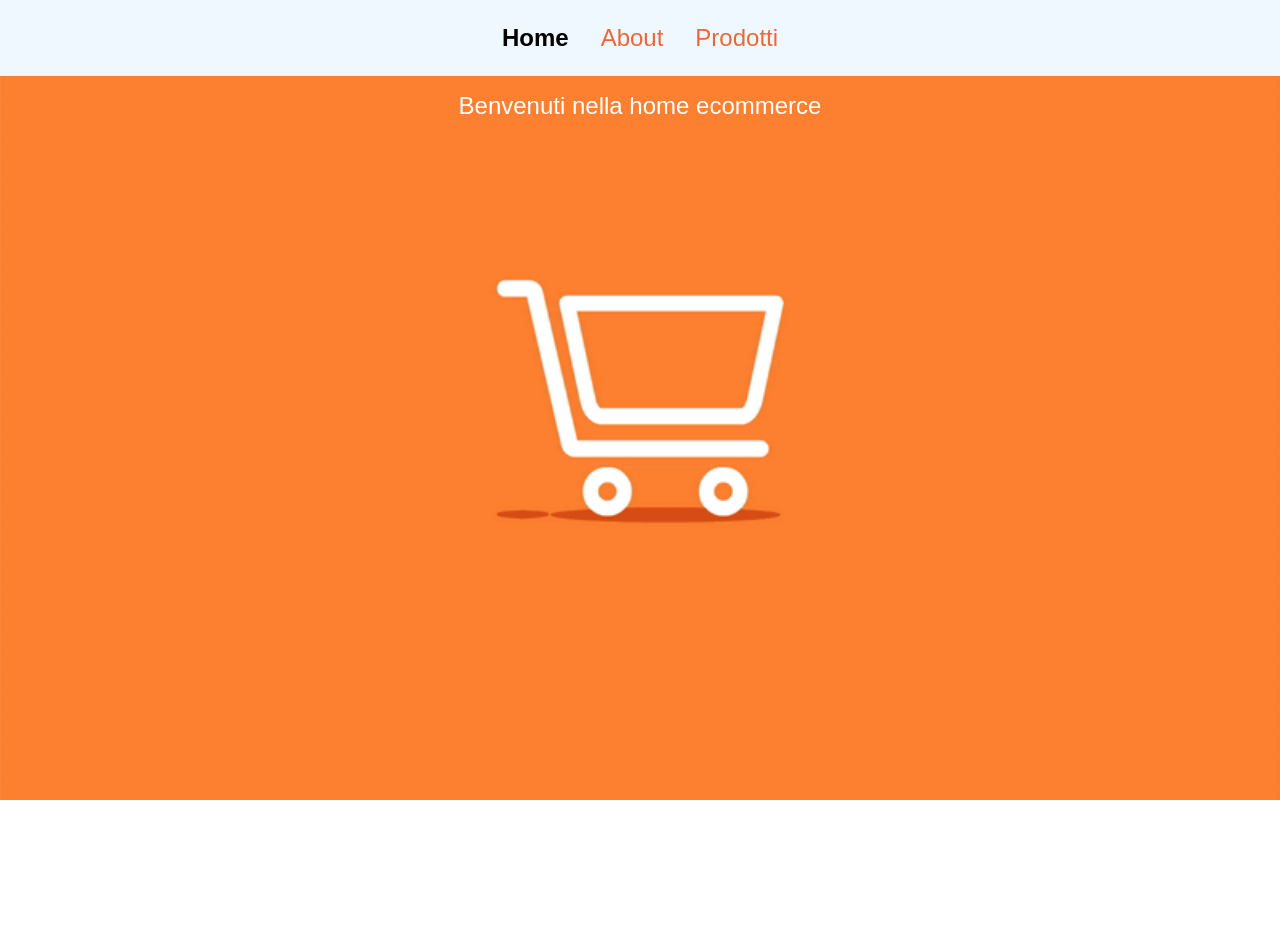
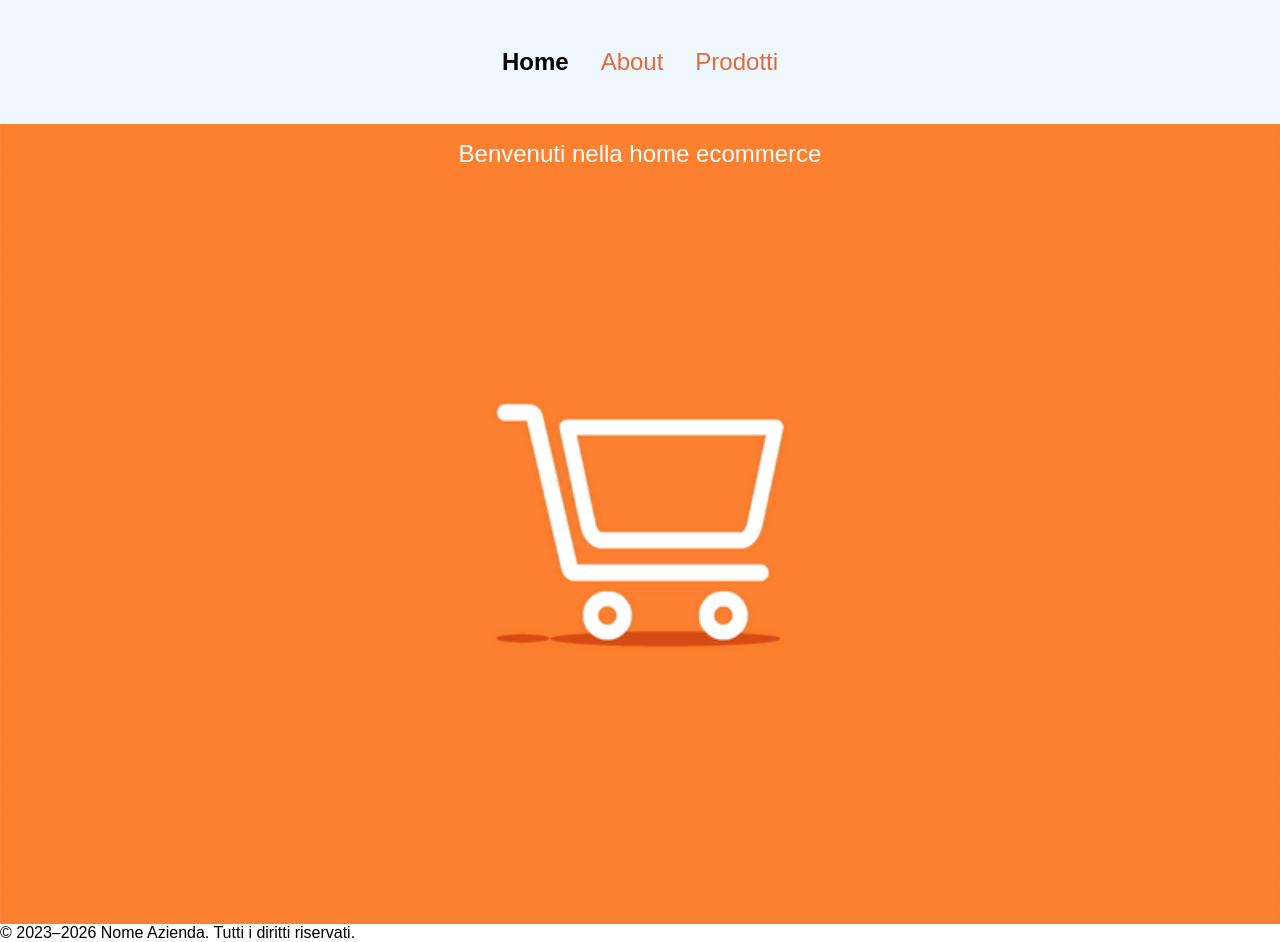
Before and after one commit to alexanderpulido2098-gif/E-commerce-route, a React (Vite) app: page / in a window 1280 px wide. Before the commit the page ends 800 px from the top, so only its background shows below. Built offline with nearby package versions, Linux system fonts and the light colour scheme.

Commit message:
*Created component Layaotclasic and applied in struttura react router  app.jsx * removed NavbarEco the all pages

```diff
--- /dev/null
+++ b/layouts/layoutclasic.jsx
@@ -0,0 +1,26 @@
+import { Outlet } from "react-router";
+import NavbarEco from "../src/components/navbar";
+import FooterApp from "../src/components/FooterComp";
+
+function LayoutCLasic() {
+
+
+    return (<>
+        <header>
+            <NavbarEco />
+        </header>
+
+        <main>
+            <Outlet />
+        </main>
+
+        <footer>
+            <FooterApp />
+        </footer>
+
+    </>
+    )
+
+
+
+} export default LayoutCLasic
--- a/src/App.jsx
+++ b/src/App.jsx
@@ -1,5 +1,6 @@
 
 import { BrowserRouter, Routes, Route } from "react-router";
+import LayoutCLasic from "../layouts/layoutclasic";
 
 import HomePage from "./pages/HomePage";
 import AboutPage from "./pages/Aboutpage";
@@ -15,11 +16,13 @@ function App() {
   return (
     <BrowserRouter>
       <Routes>
-        <Route path="/" Component={HomePage} />
-        <Route path="/About" Component={AboutPage} />
-        <Route path="/Prodotti" Component={ProdottiPage} />
-        <Route path="/Prodotto/:id" Component={ProdottoSingle} />
-        <Route path="*" Component={NotFoundPage} />
+        <Route Component={LayoutCLasic}>
+          <Route path="/" Component={HomePage} />
+          <Route path="/About" Component={AboutPage} />
+          <Route path="/Prodotti" Component={ProdottiPage} />
+          <Route path="/Prodotto/:id" Component={ProdottoSingle} />
+          <Route path="*" Component={NotFoundPage} />
+        </Route>
       </Routes>
     </BrowserRouter>
 
--- /dev/null
+++ b/src/components/FooterComp.jsx
@@ -0,0 +1,19 @@
+function FooterApp() {
+    const startYear = 2023;
+    const currentYear = new Date().getFullYear();
+    const yearRange =
+        currentYear > startYear ? `${startYear}–${currentYear}` : `${currentYear}`;
+
+
+
+    return (
+        <>
+            <footer>
+                <p>&copy; {yearRange} Nome Azienda. Tutti i diritti riservati.</p>
+            </footer>
+
+
+        </>
+
+    )
+} export default FooterApp
--- a/src/components/prodottosingle.jsx
+++ b/src/components/prodottosingle.jsx
@@ -8,7 +8,7 @@ import NavbarEco from "./navbar";
 
 function ProdottoSingle() {
 
-    const [prodotto, setProdotto] = useState(null); //questo state mi serve per renderizare le card cambiando il suo set con la chiamata fetch
+    const [prodotto, setProdotto] = useState({});//useState(null)con controllo //questo state mi serve per renderizare le card cambiando il suo set con la chiamata fetch
     const { id } = useParams();//llegere variabile prnsente nel indirizo  in questo caso id
     const navigate = useNavigate(); // usiamo  navigate per spostare caso mai al utente a la paggina dei prodotti
     const url = `https://fakestoreapi.com/products/${id}`
@@ -28,14 +28,14 @@ function ProdottoSingle() {
             });
     }, [id]);
     //******FEEDBACK o controllo finche caricano i dati  ******+ */
-    if (!prodotto) {
-        return (
-            <div>
-                <NavbarEco />
-                <p>Caricamento in corso...</p>
-            </div>
-        );
-    }
+    // if (!prodotto) {
+    //     return (
+    //         <div>
+    //             <NavbarEco />
+    //             <p>Caricamento in corso...</p>
+    //         </div>
+    //     );
+    // }
 
     return (
         <div>
--- a/src/index.css
+++ b/src/index.css
@@ -16,7 +16,7 @@
     position: absolute;
     top: 80%;
     transform: translate(300%, -50%);
-    color: white;
+    color: rgb(233, 104, 57);
     padding: 12px 24px;
     text-decoration: none;
     border-radius: 8px;
--- a/src/pages/Aboutpage.jsx
+++ b/src/pages/Aboutpage.jsx
@@ -1,10 +1,9 @@
-import NavbarEco from "../components/navbar";
+
 import Rendercardabout from "../props/Rendercardabout";
 
 function AboutPage() {
     return (
         <div>
-            <NavbarEco />
             <Rendercardabout />
         </div>
     )
--- a/src/pages/Homepage.jsx
+++ b/src/pages/Homepage.jsx
@@ -1,13 +1,12 @@
-import NavbarEco from "../components/navbar";
 import Gif1 from "../assets/Gif1.gif";
 
 
 function HomePage() {
     return (
         <div className="Home-container" style={{ backgroundImage: `url(${Gif1})` }}>
-            <NavbarEco />
 
-            {/* 👇 Contenuto centrale separato dalla Navbar */}
+
+            {/*  Contenuto centrale separato dalla Navbar */}
             <div className="Home-content">
                 <p>Benvenuti nella home ecommerce</p>
             </div>
--- a/src/pages/prodottipage.jsx
+++ b/src/pages/prodottipage.jsx
@@ -1,11 +1,10 @@
-import NavbarEco from "../components/navbar";
+
 import Prodotti from "../components/Prodotti";
 
 function ProdottiPage() {
 
     return (
         <>
-            <NavbarEco />
             <Prodotti />
         </>
     )
--- a/src/pages/prodottopage.jsx
+++ b/src/pages/prodottopage.jsx
@@ -1,4 +1,3 @@
-import NavbarEco from "../components/navbar";
 import ProdottoSingle from "../components/prodottosingle";
 
 
@@ -6,7 +5,6 @@ function ProdottoPage() {
 
     return (
         <>
-            <NavbarEco />
             <ProdottoSingle />
         </>
     )
```
